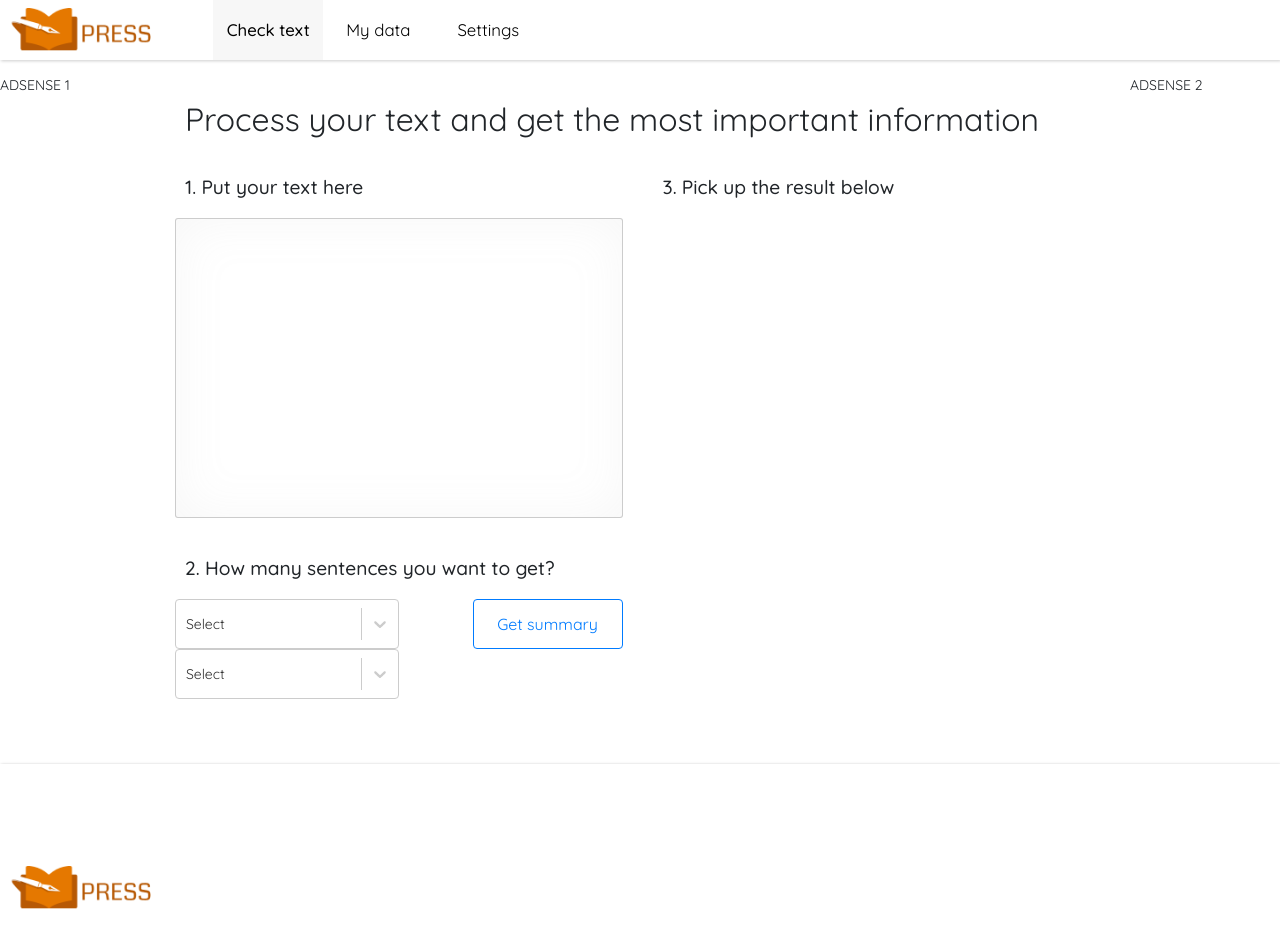
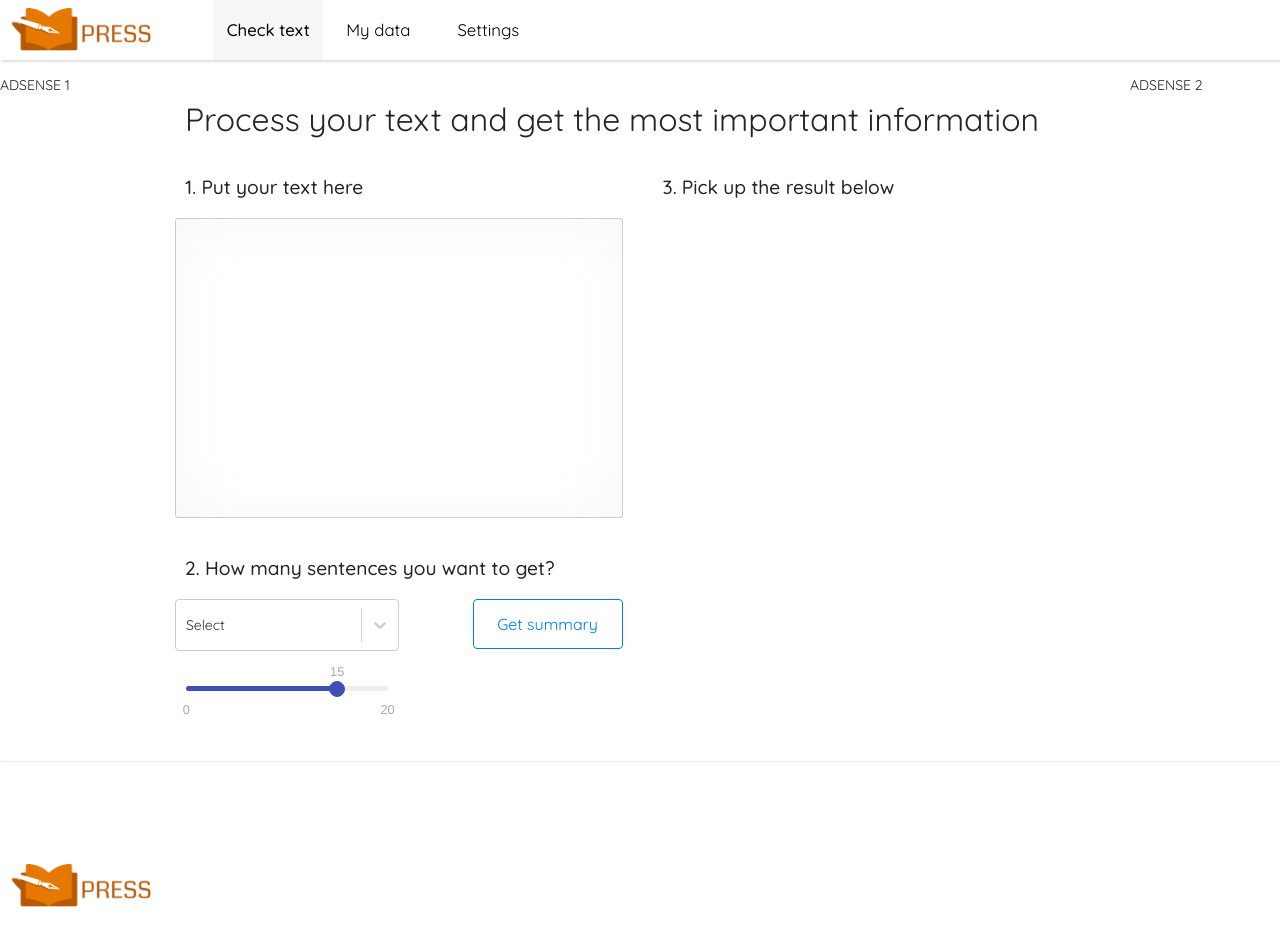
Before and after one commit to bbary00/Press, a React (Create React App) app in the folder src_Frontend/: page /main in a window 1280 px wide. Shown: the top 948 px of the page. Built offline with nearby package versions, Linux system fonts and the light colour scheme.

Commit message:
react-input-range added

```diff
--- a/src_Frontend/package.json
+++ b/src_Frontend/package.json
@@ -20,6 +20,7 @@
     "react-dom": "^16.9.0",
     "react-dropdown-input": "^0.1.11",
     "react-dropdown-select": "^3.6.3",
+    "react-input-range": "^1.3.0",
     "react-router-dom": "^5.1.0",
     "react-scripts": "^3.1.2",
     "react-select": "^3.0.8"
--- a/src_Frontend/src/components/Content/Main/Main.jsx
+++ b/src_Frontend/src/components/Content/Main/Main.jsx
@@ -12,10 +12,11 @@ const Main = (props) => {
 				textSummarized={props.mainPage.textSummarized}
 				addSentencesFromSummarizedText={props.addSentencesFromSummarizedText}
 				textToProcess={props.mainPage.textToProcess}
+				changeTextToProcess={props.changeTextToProcess}
+				splitAndCalculateSentences={props.splitAndCalculateSentences}
+
 				numberOfSentencesToProcess={props.mainPage.numberOfSentencesToProcess}
-				changeTextToProcess={props.changeTextToProcess}
 				changeNumberOfSentencesToProcess={props.changeNumberOfSentencesToProcess}
-				splitAndCalculateSentences={props.splitAndCalculateSentences}
 				dropdownOptions={props.mainPage.dropdownOptions}
 			/>
 		</div>
--- /dev/null
+++ b/src_Frontend/src/components/Content/Main/TextProcessing/ProcessingSettings/ProcessingSettings.jsx
@@ -0,0 +1,96 @@
+import s from './ProcessingSettings.module.css';
+import React from 'react';
+import InputRange from 'react-input-range';
+import Select from 'react-select';
+import 'react-input-range/lib/css/index.css';
+
+const ProcessingSettings = (props) => {
+
+    let inputNumber = React.createRef();
+
+    let onDropdownChange = (event) => {
+        let selectedNumberOfSentences = event.value
+        console.log("selectedNumberOfSentences = " + selectedNumberOfSentences)
+        props.changeNumberOfSentencesToProcess(selectedNumberOfSentences)
+        // debugger;
+    }
+
+    let selectedValue = {
+        value: props.numberOfSentencesToProcess,
+        label: props.numberOfSentencesToProcess
+    };
+
+    let onRangeChange = (event) => {
+        let selectedPercentOfSentences = event.value
+        console.log("selectedPercentOfSentences = " + selectedPercentOfSentences)
+    }
+
+    // let currentRangeValue = 35
+    // let changeRangeValue = (event) => {
+    //     currentRangeValue = event.target.value
+    // }
+
+    let options = props.dropdownOptions;
+
+    const customControlStyles = {
+        control: (base) => ({
+            ...base,
+            // height: 50,
+
+        }),
+        menuList: (base) => ({
+            ...base,
+            maxHeight: 160,
+        }),
+        valueContainer: (base) => ({
+            ...base,
+            height: 50,
+        }),
+        input: (base) => ({
+            ...base,
+            height: 43,
+            input: (base) => ({
+                ...base,
+                marginTop: 0
+            })
+        })
+
+
+    }
+
+    let rangeValue = {
+        currentValue: 15
+    }
+    let setRangeValue = (obj) => {
+        debugger;
+        rangeValue = obj
+    }
+
+    return (
+        <div>
+            <Select
+                styles={customControlStyles}
+                options={options}
+                ref={inputNumber}
+                value={selectedValue}
+                onChange={onDropdownChange.bind(this)}
+                menuPlacement="top" />
+
+
+            <div className={s.rangeBlock}>
+
+                <InputRange
+                    maxValue={20}
+                    minValue={0}
+                    value={rangeValue.currentValue}
+                    onChange={value => setRangeValue({ currentValue: value })}
+                    onChangeComplete={value => console.log(value)} />
+
+                {/* <input type="range" min="0" max="50" step="1" value={currentRangeValue} onchange={changeRangeValue}></input> */}
+            </div>
+        </div>
+
+    )
+}
+
+export default ProcessingSettings
--- /dev/null
+++ b/src_Frontend/src/components/Content/Main/TextProcessing/ProcessingSettings/ProcessingSettings.module.css
@@ -0,0 +1,109 @@
+/* @import 'react-input-range/lib/css/index.css'; */
+
+/* __________________ */
+/* RANGE INPUT STYLES */
+
+.rangeBlock {
+    width: 90%;
+    margin: 30px auto 0;
+    /* margin-top: 30px; */
+}
+.input-range__track--active {
+    background: #007bff;
+}
+
+
+input {
+    margin-top: 30px;
+    width: 100%;
+};
+
+input[type=range] {
+    height: 25px;
+    -webkit-appearance: none;
+    margin: 10px 0;
+    width: 100%;
+}
+input[type=range]:focus {
+    outline: none;
+}
+input[type=range]::-webkit-slider-runnable-track {
+    width: 100%;
+    height: 5px;
+    cursor: pointer;
+    animate: 0.2s;
+    box-shadow: 0px 0px 0px #000000;
+    background: #2497E3;
+    border-radius: 1px;
+    border: 0px solid #000000;
+}
+    input[type=range]::-webkit-slider-thumb {
+    box-shadow: 0px 0px 0px #000000;
+    border: 1px solid #2497E3;
+    height: 18px;
+    width: 18px;
+    border-radius: 25px;
+    background: #A1D0FF;
+    cursor: pointer;
+    -webkit-appearance: none;
+    margin-top: -7px;
+}
+input[type=range]:focus::-webkit-slider-runnable-track {
+    background: #2497E3;
+}
+input[type=range]::-moz-range-track {
+    width: 100%;
+    height: 5px;
+    cursor: pointer;
+    animate: 0.2s;
+    box-shadow: 0px 0px 0px #000000;
+    background: #2497E3;
+    border-radius: 1px;
+    border: 0px solid #000000;
+}
+input[type=range]::-moz-range-thumb {
+    box-shadow: 0px 0px 0px #000000;
+    border: 1px solid #2497E3;
+    height: 18px;
+    width: 18px;
+    border-radius: 25px;
+    background: #A1D0FF;
+    cursor: pointer;
+}
+input[type=range]::-ms-track {
+    width: 100%;
+    height: 5px;
+    cursor: pointer;
+    animate: 0.2s;
+    background: transparent;
+    border-color: transparent;
+    color: transparent;
+}
+input[type=range]::-ms-fill-lower {
+    background: #2497E3;
+    border: 0px solid #000000;
+    border-radius: 2px;
+    box-shadow: 0px 0px 0px #000000;
+}
+input[type=range]::-ms-fill-upper {
+    background: #2497E3;
+    border: 0px solid #000000;
+    border-radius: 2px;
+    box-shadow: 0px 0px 0px #000000;
+}
+input[type=range]::-ms-thumb {
+    margin-top: 1px;
+    box-shadow: 0px 0px 0px #000000;
+    border: 1px solid #2497E3;
+    height: 18px;
+    width: 18px;
+    border-radius: 25px;
+    background: #A1D0FF;
+    cursor: pointer;
+}
+input[type=range]:focus::-ms-fill-lower {
+    background: #2497E3;
+}
+input[type=range]:focus::-ms-fill-upper {
+    background: #2497E3;
+}
--- a/src_Frontend/src/components/Content/Main/TextProcessing/TextProcessing.jsx
+++ b/src_Frontend/src/components/Content/Main/TextProcessing/TextProcessing.jsx
@@ -2,11 +2,7 @@ import React from 'react';
 import s from './TextProcessing.module.css';
 import SentenceTemplate from './SentenceTemplate/SentenceTemplate';
 import Select from 'react-select';
-import { Range, getTrackBackground } from "react-range";
-
-const STEP = 0.1;
-const MIN = 0;
-const MAX = 100;
+import ProcessingSettings from "./ProcessingSettings/ProcessingSettings";
 
 const TextProcessing = (props) => {
 
@@ -43,49 +39,7 @@ const TextProcessing = (props) => {
 	let onInputTextChange = () => {
 		let text = inputText.current.value
 		props.changeTextToProcess(text)
-		// console.log(text);
-
 	}
-
-	let inputNumber = React.createRef();
-
-	let onDropdownChange = (event) => {
-		let selectedNumberOfSentences = event.value
-		console.log("selectedNumberOfSentences = " + selectedNumberOfSentences)
-		props.changeNumberOfSentencesToProcess(selectedNumberOfSentences)
-		// debugger;
-	}
-
-	let selectedValue = {
-		value: props.numberOfSentencesToProcess,
-		label: props.numberOfSentencesToProcess
-	};
-
-	let onRangeChange = (event) => {
-		let selectedPercentOfSentences = event.value
-		console.log("selectedPercentOfSentences = " + selectedPercentOfSentences)
-	}
-
-	let currentRangeValue = 35
-	let changeRangeValue = (event) => {
-		currentRangeValue = event.target.value
-	}
-
-	let options = props.dropdownOptions;
-
-	const customControlStyles = {
-		control: (base) => ({
-			...base,
-			height: 50,
-		}),
-		menuList: (base) => ({
-			...base,
-			maxHeight: 160,
-		})
-
-	}
-
-
 
 	return (
 		<div>
@@ -104,26 +58,11 @@ const TextProcessing = (props) => {
 						<p className={s.heading}>2. How many sentences you want to get?</p>
 						<div className="row no-gutters">
 							<div className="col">
-								<Select
-									styles={customControlStyles}
-									options={options}
-									ref={inputNumber}
-									value={selectedValue}
-									onChange={onDropdownChange.bind(this)}
-									menuPlacement="top"
-								// value={props.numberOfSentencesToProcess}
+								<ProcessingSettings
+									numberOfSentencesToProcess={props.numberOfSentencesToProcess}
+									changeNumberOfSentencesToProcess={props.changeNumberOfSentencesToProcess}
+									dropdownOptions={props.dropdownOptions}
 								/>
-								<Select
-									styles={customControlStyles}
-									options={options}
-									ref={inputNumber}
-									value={selectedValue}
-									onChange={onDropdownChange}
-									menuPlacement="top" />
-								{/* <div className="rangeBlock">
-									<input type="range" min="0" max="50" step="1" value={currentRangeValue} onchange={changeRangeValue}></input>
-								</div> */}
-
 							</div>
 							<div className="col">
 
--- a/src_Frontend/src/components/Content/Main/TextProcessing/TextProcessing.module.css
+++ b/src_Frontend/src/components/Content/Main/TextProcessing/TextProcessing.module.css
@@ -29,10 +29,7 @@ textarea {
   border: 1px solid rgba(0,0,0,0.2);
   box-shadow: inset 1px 1px 50px rgba(177, 177, 177, 0.1);
 }
-input {
-  margin-top: 10px;
-  width: 100%;
-}
+
 button {
   float: right;
   position: relative;
@@ -49,95 +46,3 @@ button:hover {
   }
 
 }
-
-/* __________________ */
-/* RANGE INPUT STYLES */
-input[type=range] {
-  height: 25px;
-  -webkit-appearance: none;
-  margin: 10px 0;
-  width: 100%;
-}
-input[type=range]:focus {
-  outline: none;
-}
-input[type=range]::-webkit-slider-runnable-track {
-  width: 100%;
-  height: 5px;
-  cursor: pointer;
-  animate: 0.2s;
-  box-shadow: 0px 0px 0px #000000;
-  background: #2497E3;
-  border-radius: 1px;
-  border: 0px solid #000000;
-}
-input[type=range]::-webkit-slider-thumb {
-  box-shadow: 0px 0px 0px #000000;
-  border: 1px solid #2497E3;
-  height: 18px;
-  width: 18px;
-  border-radius: 25px;
-  background: #A1D0FF;
-  cursor: pointer;
-  -webkit-appearance: none;
-  margin-top: -7px;
-}
-input[type=range]:focus::-webkit-slider-runnable-track {
-  background: #2497E3;
-}
-input[type=range]::-moz-range-track {
-  width: 100%;
-  height: 5px;
-  cursor: pointer;
-  animate: 0.2s;
-  box-shadow: 0px 0px 0px #000000;
-  background: #2497E3;
-  border-radius: 1px;
-  border: 0px solid #000000;
-}
-input[type=range]::-moz-range-thumb {
-  box-shadow: 0px 0px 0px #000000;
-  border: 1px solid #2497E3;
-  height: 18px;
-  width: 18px;
-  border-radius: 25px;
-  background: #A1D0FF;
-  cursor: pointer;
-}
-input[type=range]::-ms-track {
-  width: 100%;
-  height: 5px;
-  cursor: pointer;
-  animate: 0.2s;
-  background: transparent;
-  border-color: transparent;
-  color: transparent;
-}
-input[type=range]::-ms-fill-lower {
-  background: #2497E3;
-  border: 0px solid #000000;
-  border-radius: 2px;
-  box-shadow: 0px 0px 0px #000000;
-}
-input[type=range]::-ms-fill-upper {
-  background: #2497E3;
-  border: 0px solid #000000;
-  border-radius: 2px;
-  box-shadow: 0px 0px 0px #000000;
-}
-input[type=range]::-ms-thumb {
-  margin-top: 1px;
-  box-shadow: 0px 0px 0px #000000;
-  border: 1px solid #2497E3;
-  height: 18px;
-  width: 18px;
-  border-radius: 25px;
-  background: #A1D0FF;
-  cursor: pointer;
-}
-input[type=range]:focus::-ms-fill-lower {
-  background: #2497E3;
-}
-input[type=range]:focus::-ms-fill-upper {
-  background: #2497E3;
-}
```
Also changed, not shown: 1 other file (tests, documents, lock files or other folders).
